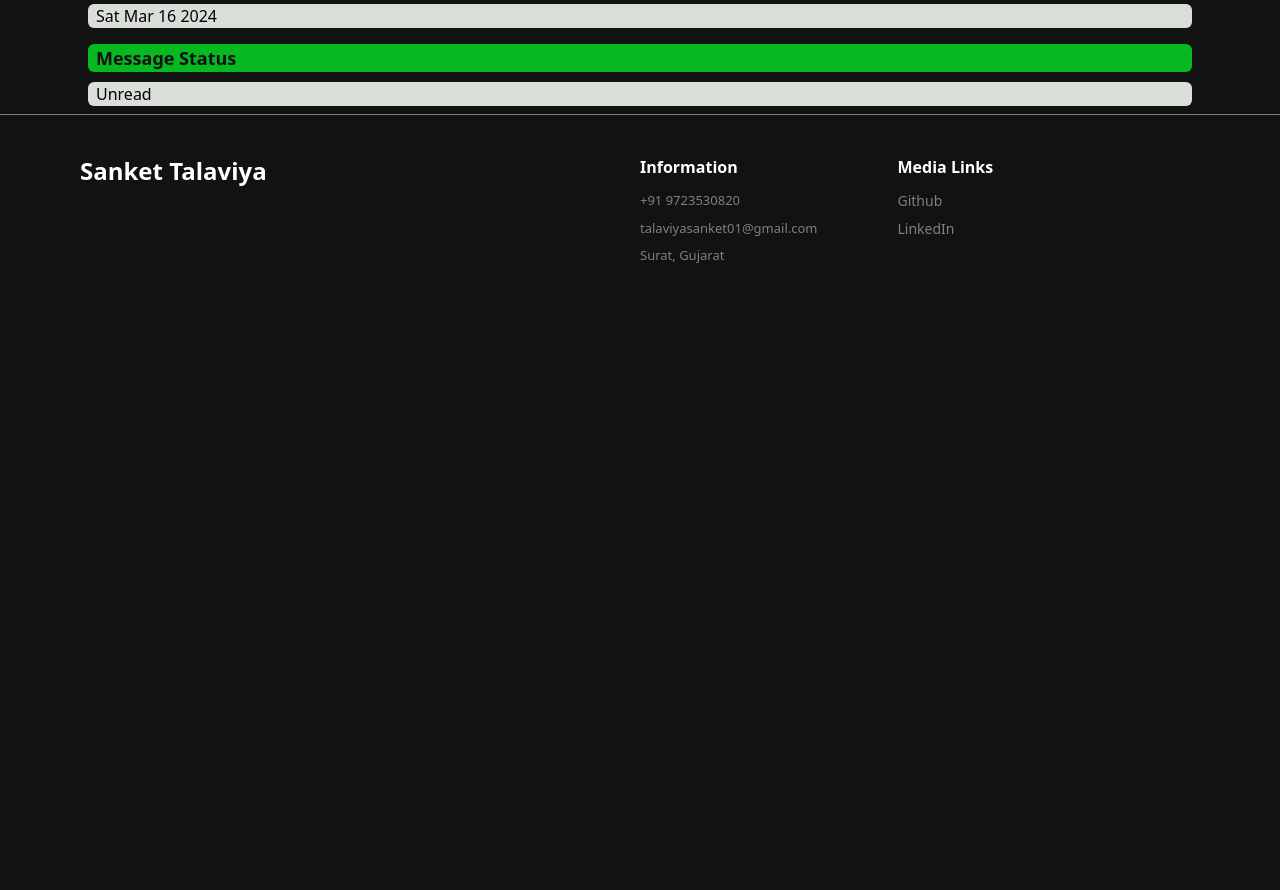
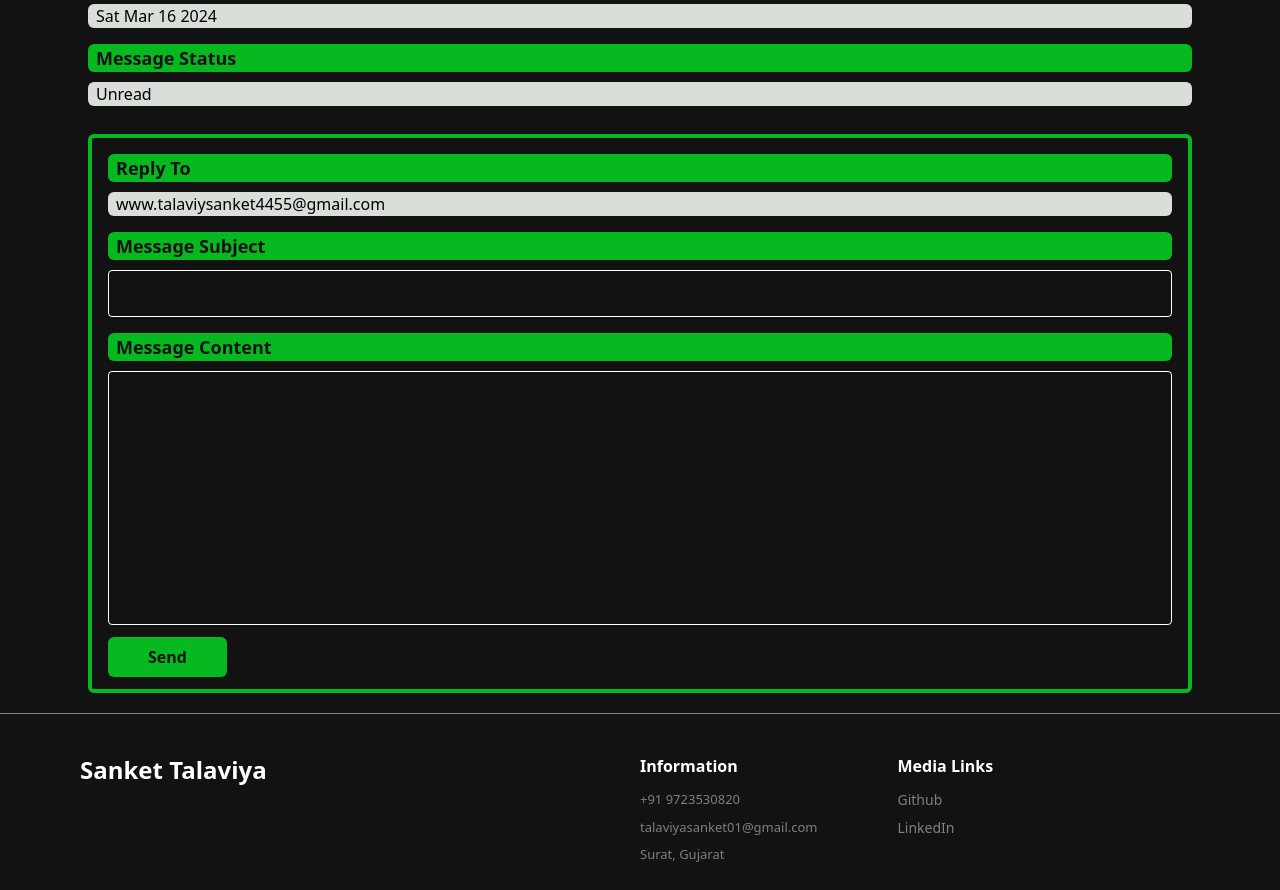
Before and after one commit to Sanket4450/Portfolio, a React (Vite) app: page /admin/messages/1 in a window 1280 px wide. Shown: the part 640-1530 px from the top of the page. Before the commit the page ends 946 px from the top, so only its background shows below. Built offline with nearby package versions, Linux system fonts and the light colour scheme; no server answers.

Commit message:
full message component done

```diff
--- a/src/components/contact/FormTextField.jsx
+++ b/src/components/contact/FormTextField.jsx
@@ -37,12 +37,12 @@ export const FormTextField = ({ width, label, name, value, onChange, onBlur, hel
             color: 'var(--text-theme-primary)',
           },
           '& .MuiFormHelperText-root': {
-            color: 'var(--gray-strong)', // Helper text color
-            fontSize: '14px', // Example additional style for font size
+            color: 'var(--gray-strong)',
+            fontSize: '14px',
             marginLeft: 0,
           },
           '& .MuiFormHelperText-contained': {
-            marginTop: '5px', // Example additional style for contained helper text
+            marginTop: '5px',
           },
           '& > :not(style)': { color: 'var(--text-primary)' },
         }}
--- a/src/components/login/AdminVerifySecret.jsx
+++ b/src/components/login/AdminVerifySecret.jsx
@@ -59,12 +59,12 @@ export const AdminVerifySecret = () => {
                 color: 'var(--text-theme-primary)',
               },
               '& .MuiFormHelperText-root': {
-                color: 'var(--gray-strong)', // Helper text color
-                fontSize: '14px', // Example additional style for font size
+                color: 'var(--gray-strong)',
+                fontSize: '14px',
                 marginLeft: 0,
               },
               '& .MuiFormHelperText-contained': {
-                marginTop: '5px', // Example additional style for contained helper text
+                marginTop: '5px',
               },
               '& > :not(style)': { color: 'var(--text-primary)' },
             }}
--- a/src/components/messages/FullMessage.jsx
+++ b/src/components/messages/FullMessage.jsx
@@ -1,6 +1,7 @@
 import { useState, useEffect } from 'react'
 import { FullMessageOptions } from './FullMessageOptions'
 import { MessageField } from './MessageField'
+import { MessageReply } from './MessageReply'
 
 export const FullMessage = ({ id }) => {
   const [isRead, setIsRead] = useState(false)
@@ -33,6 +34,7 @@ export const FullMessage = ({ id }) => {
         <MessageField messageKey="Date Received" messageValue={user.dateReceived.toDateString()} />
         <MessageField messageKey="Message Status" messageValue={isRead ? 'Read' : 'Unread'} />
       </div>
+      <MessageReply email={user.email} />
     </section>
   )
 }
--- /dev/null
+++ b/src/components/messages/MesageReplyInput.jsx
@@ -0,0 +1,42 @@
+import { Box, TextField } from '@mui/material'
+
+export const MesageReplyInput = ({ inputKey, inputRows, inputName }) => {
+  return (
+    <div className=" py-2 px-2 space-y-2.5">
+      <p className=" bg-text-theme-primary text-bg-primary text-lg font-semibold rounded-md px-2">{inputKey}</p>
+      <Box
+        component="form"
+        sx={{
+          '& > :not(style)': { width: '100%' },
+        }}
+        noValidate
+        autoComplete="off"
+      >
+        <TextField
+          multiline={true}
+          rows={inputRows}
+          variant="outlined"
+          name={inputName}
+          autoComplete="off"
+          sx={{
+            '& .MuiOutlinedInput-root': {
+              '& fieldset': {
+                borderColor: 'var(--text-primary)',
+              },
+              '&:hover fieldset': {
+                borderColor: 'var(--text-primary)',
+              },
+              '&.Mui-focused fieldset': {
+                borderColor: 'var(--text-theme-primary)',
+              },
+            },
+            '& .MuiInputLabel-root.Mui-focused': {
+              color: 'var(--text-theme-primary)',
+            },
+            '& > :not(style)': { color: 'var(--text-primary)', padding: '12px 15px' },
+          }}
+        />
+      </Box>
+    </div>
+  )
+}
--- a/src/components/messages/MessageField.jsx
+++ b/src/components/messages/MessageField.jsx
@@ -1,9 +1,6 @@
-import { useEffect, memo } from 'react'
+import { memo } from 'react'
 
 export const MessageField = memo(({ messageKey, messageValue }) => {
-  useEffect(() => {
-    console.log('MessageField rendered')
-  })
   return (
     <div className=" py-2 px-2 space-y-2.5">
       <p className=" bg-text-theme-primary text-bg-primary text-lg font-semibold rounded-md px-2">{messageKey}</p>
--- /dev/null
+++ b/src/components/messages/MessageReply.jsx
@@ -0,0 +1,15 @@
+import { MessageField } from './MessageField'
+import { MesageReplyInput } from './MesageReplyInput.jsx'
+
+export const MessageReply = ({ email }) => {
+  return (
+    <div className=" border-4 border-text-theme-primary rounded-md mx-2 my-5 p-2">
+      <MessageField messageKey="Reply To" messageValue={email} />
+      <MesageReplyInput inputKey="Message Subject" inputRows={1} inputName="subject" />
+      <MesageReplyInput inputKey="Message Content" inputRows={10} inputName="description" />
+      <button className=" bg-text-theme-primary hover:bg-text-theme-hover-primary text-bg-primary font-semibold rounded-md px-10 py-2 ml-2 my-1">
+        Send
+      </button>
+    </div>
+  )
+}
```
